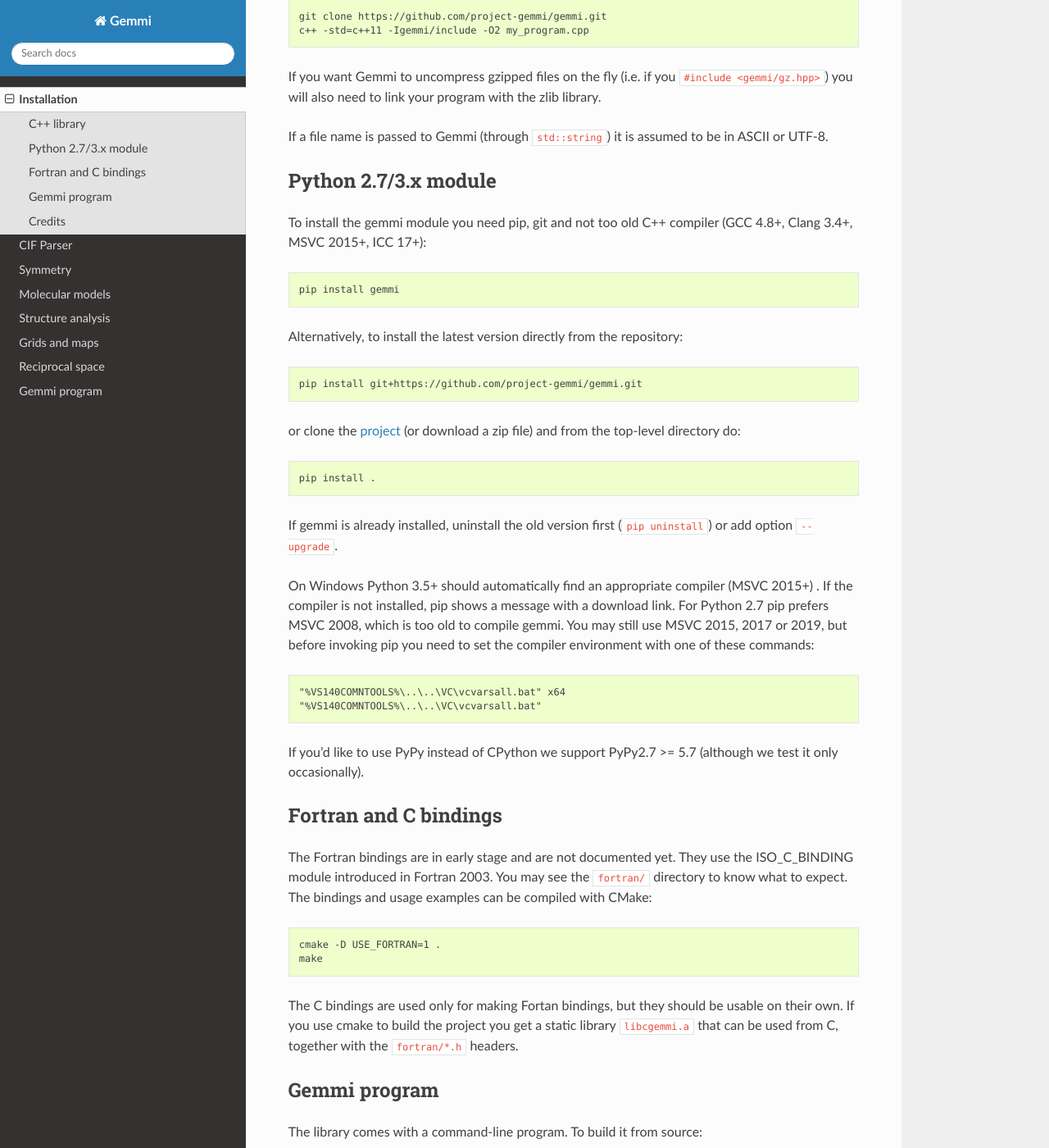
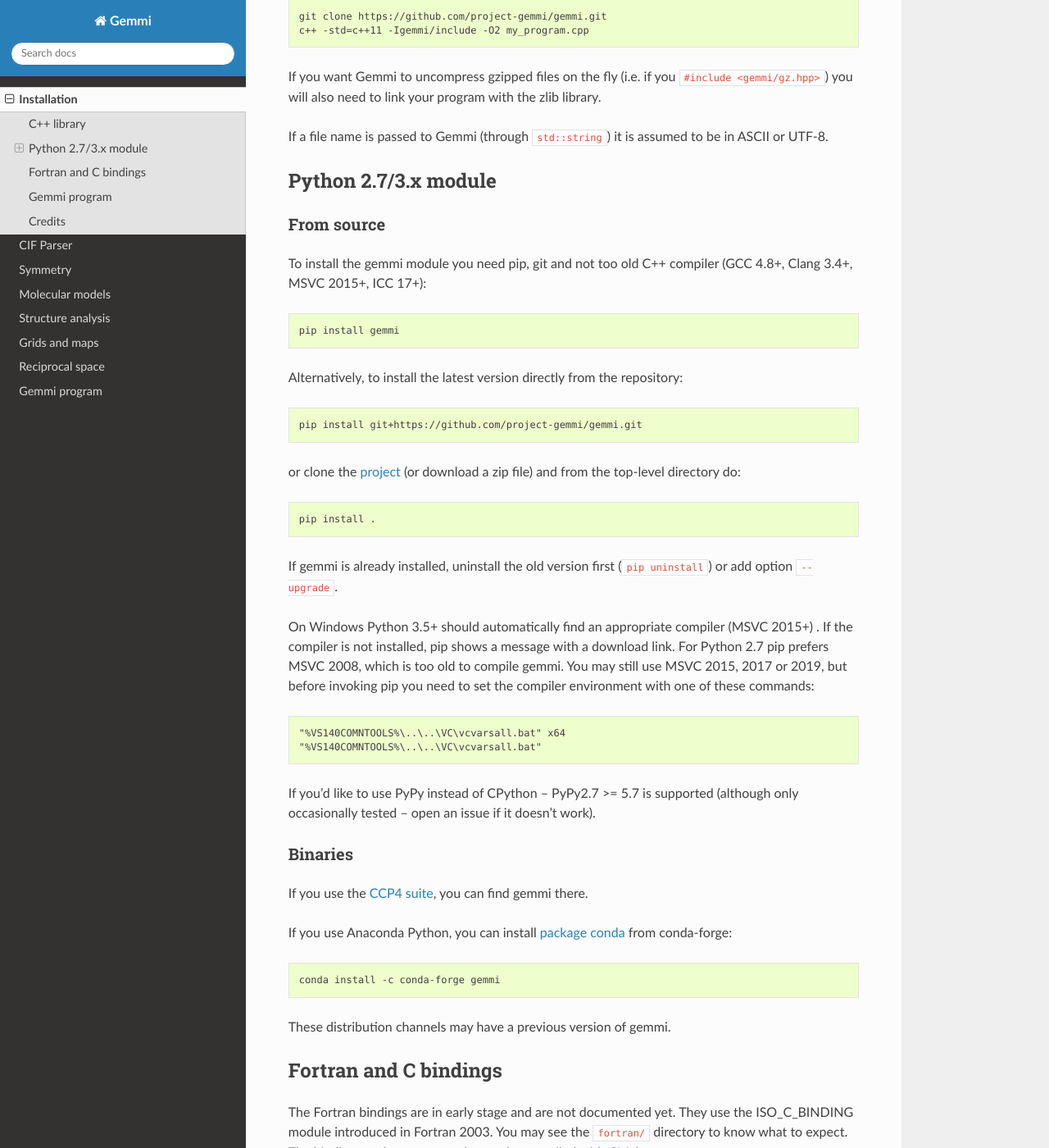
Before and after one commit to project-gemmi/gemmi, a Sphinx documentation site: the page built from docs/install.rst, in a window 1280 px wide and 1400 px high, scrolled down 290 px. Shown: the whole window at 82% size. Built offline with Sphinx 7.4.7 and the Read the Docs theme 2.0.0, drawn with Linux system fonts in a browser that asks for light colours.

Commit message:
docs: add note about binary packages

```diff
--- a/docs/install.rst
+++ b/docs/install.rst
@@ -26,6 +26,9 @@
 Python 2.7/3.x module
 ---------------------
 
+From source
+~~~~~~~~~~~
+
 To install the gemmi module you need pip, git and not too old
 C++ compiler (GCC 4.8+, Clang 3.4+, MSVC 2015+, ICC 17+)::
 
@@ -53,8 +56,22 @@
     "%VS140COMNTOOLS%\..\..\VC\vcvarsall.bat" x64
     "%VS140COMNTOOLS%\..\..\VC\vcvarsall.bat"
 
-If you'd like to use PyPy instead of CPython
-we support PyPy2.7 >= 5.7 (although we test it only occasionally).
+If you'd like to use PyPy instead of CPython -- PyPy2.7 >= 5.7 is supported
+(although only occasionally tested -- open an issue if it doesn't work).
+
+Binaries
+~~~~~~~~
+
+If you use the `CCP4 suite <https://www.ccp4.ac.uk/>`_,
+you can find gemmi there.
+
+If you use Anaconda Python, you can install
+`package conda <https://github.com/conda-forge/gemmi-feedstock>`_
+from conda-forge::
+
+    conda install -c conda-forge gemmi
+
+These distribution channels may have a previous version of gemmi.
 
 Fortran and C bindings
 ----------------------
```
